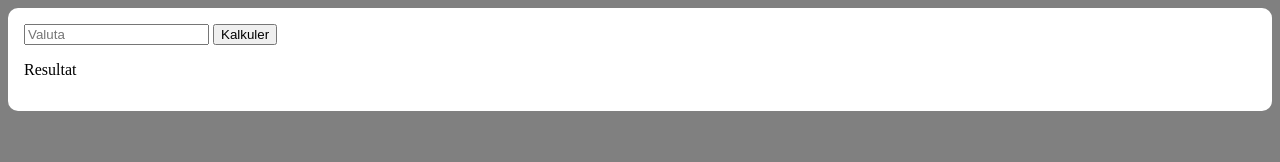
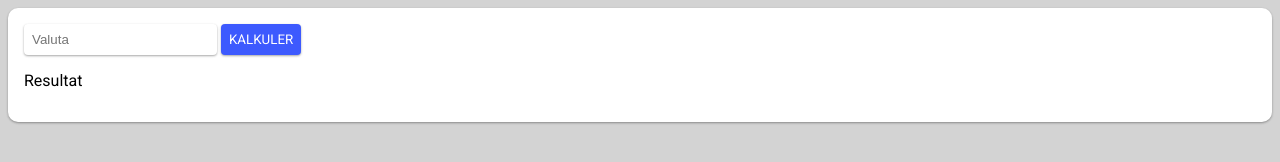
Before and after one commit to magswag/ValutaKalkulator, a plain HTML site: page index.html in a window 1280 px wide. Drawn offline with Linux system fonts and the light colour scheme.

Commit message:
Update index.html

```diff
--- a/index.html
+++ b/index.html
@@ -1,21 +1,54 @@
 <html>
 <head>
 <title>Valuta-kalkulator</title>
+<link href="https://fonts.googleapis.com/css?family=Roboto:100,400,700,900" rel="stylesheet">
 </head>
 <style>
+*:focus {
+    outline: none;
+}
   body {
-    background:grey;
+    background:lightGrey;
   }
 .card {
   border-radius: 10px;
   padding:16px;
   background:#fff;
+  box-shadow: 0 1px 3px rgba(0,0,0,0.12), 0 1px 2px rgba(0,0,0,0.24);
+  }
+  button {
+  font-family: "Roboto";
+  transition: all 0.3s cubic-bezier(.25,.8,.25,1);
+  padding: 8px;
+  border-radius: 4px;
+  background: #3d5afe;
+  color: white;
+  border: 0;
+    box-shadow: 0 1px 3px rgba(0,0,0,0.12), 0 1px 2px rgba(0,0,0,0.24);
+  }
+  button:hover {
+  background: #0031ca;
+  }
+  button:active {
+  background: #8187ff;
+  }
+  p {
+  font-family: "Roboto";
+  }
+  input {
+    box-shadow: 0 1px 3px rgba(0,0,0,0.12), 0 1px 2px rgba(0,0,0,0.24);
+    transition: all 0.3s cubic-bezier(.25,.8,.25,1);
+  background: #fff;
+  color: #000;
+  border: 0;
+  padding: 8px;
+  border-radius:4px;
   }
 </style>
 <body>
   <div class="card">
    <input id="input_valuta" type="number" placeholder="Valuta"> </input>
-   <button onclick="calculate()">Kalkuler</button>
+   <button onclick="calculate()">KALKULER</button>
    <p id="result">Resultat</p>
   </div>
 </body>
```
